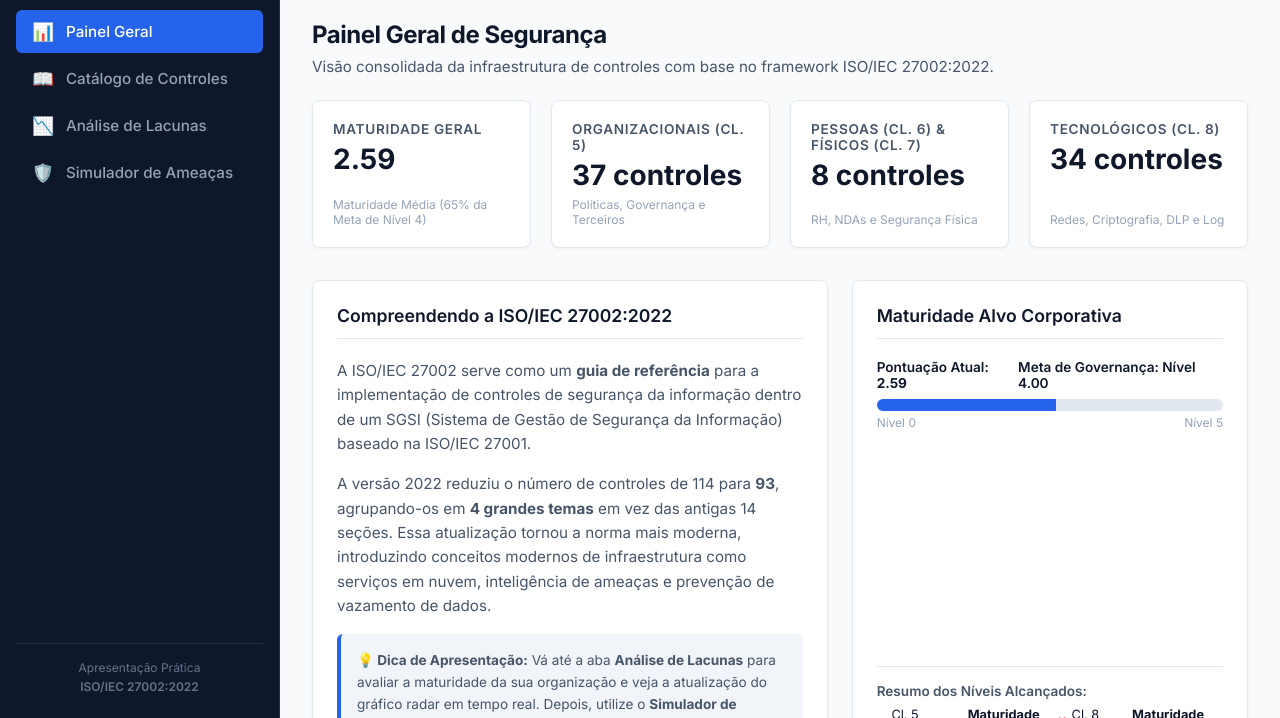
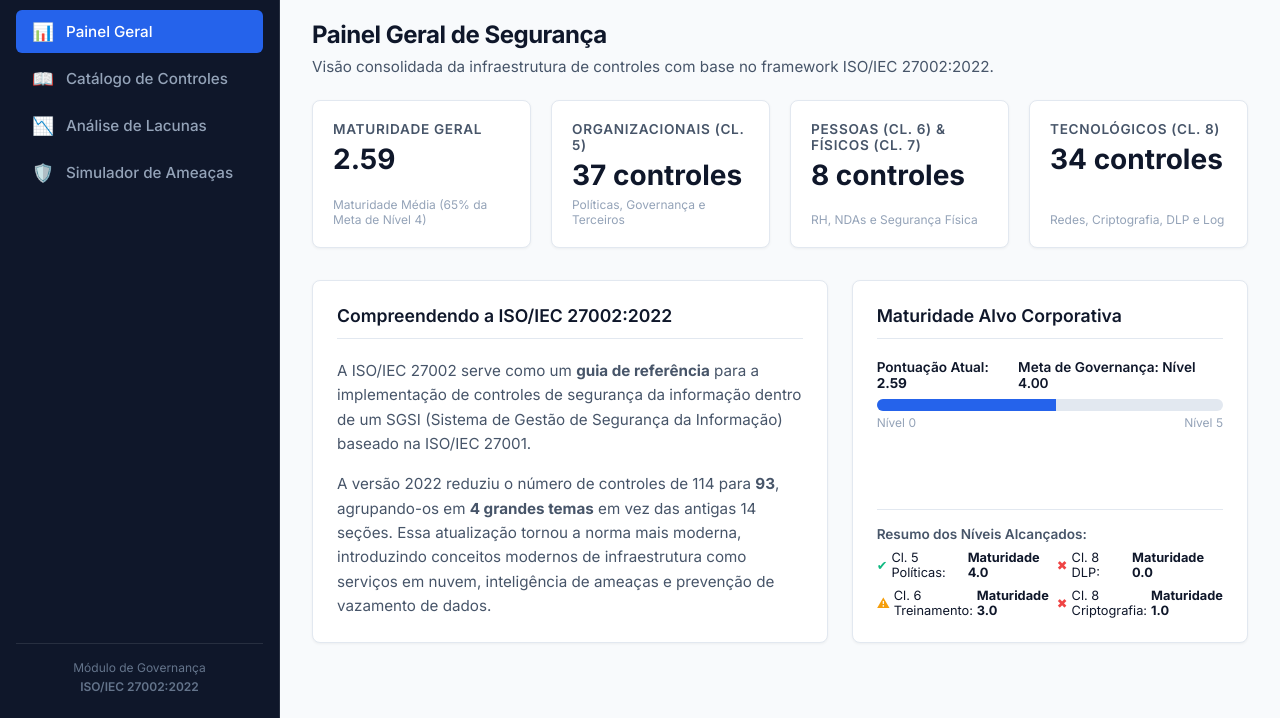
Before and after one commit to GuiDSousa/Mapeador-e-Simulador-ISO-IEC-27002, a plain HTML site: page index.html in a window 1280 px wide. Shown: the part 82-800 px from the top of the page. Drawn offline with nearby package versions, Linux system fonts and the light colour scheme.

Commit message:
Remove presentation references

```diff
--- a/index.html
+++ b/index.html
@@ -50,7 +50,7 @@
         </nav>
 
         <div class="sidebar-footer">
-            <div>Apresentação Prática</div>
+            <div>Módulo de Governança</div>
             <div style="font-weight: 600; margin-top: 0.25rem;">ISO/IEC 27002:2022</div>
         </div>
     </aside>
@@ -115,9 +115,7 @@
                         <div style="font-size: 0.95rem; line-height: 1.6; color: var(--text-muted); display: flex; flex-direction: column; gap: 1rem;">
                             <p>A ISO/IEC 27002 serve como um <strong>guia de referência</strong> para a implementação de controles de segurança da informação dentro de um SGSI (Sistema de Gestão de Segurança da Informação) baseado na ISO/IEC 27001.</p>
                             <p>A versão 2022 reduziu o número de controles de 114 para <strong>93</strong>, agrupando-os em <strong>4 grandes temas</strong> em vez das antigas 14 seções. Essa atualização tornou a norma mais moderna, introduzindo conceitos modernos de infraestrutura como serviços em nuvem, inteligência de ameaças e prevenção de vazamento de dados.</p>
-                            <div style="background-color: #f1f5f9; padding: 1rem; border-radius: 6px; border-left: 4px solid var(--primary); font-size: 0.85rem;">
-                                <strong>💡 Dica de Apresentação:</strong> Vá até a aba <strong>Análise de Lacunas</strong> para avaliar a maturidade da sua organização e veja a atualização do gráfico radar em tempo real. Depois, utilize o <strong>Simulador de Ameaças</strong> para demonstrar os controles 8.24 (Criptografia), 8.12 (DLP) e 8.16 (Monitoramento) operando na prática!
-                            </div>
+
                         </div>
                     </div>
 
```
Also changed, not shown: 1 other file.
